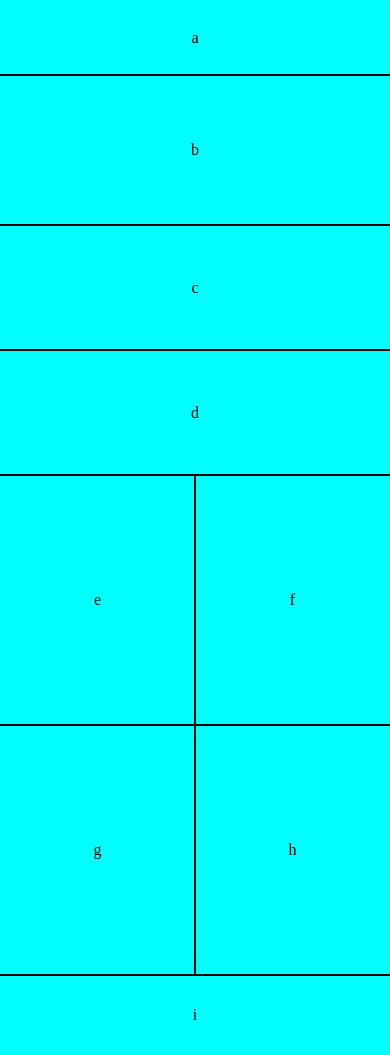
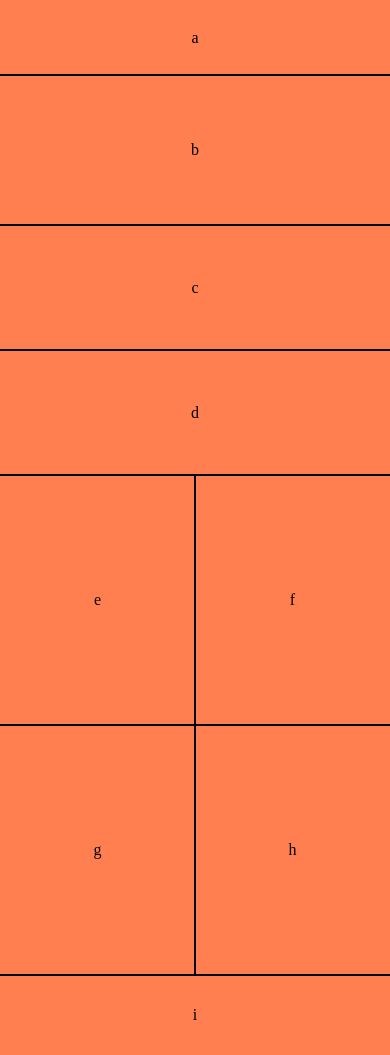
Before and after one commit to mgalush/RWD-Practice, a plain HTML site: page index.html in a window 390 px wide. Drawn offline with Linux system fonts and the light colour scheme.

Commit message:
third background color on media query

```diff
--- a/styles/base.css
+++ b/styles/base.css
@@ -10,8 +10,16 @@ div {
   outline: solid 1px black;
 }
 
-@media (min-width: 768px) {
+/* tablet */
+@media (max-width: 768px) and (min-width: 480px) {
   body {
     background-color: pink;
   }
 }
+
+/* phone */
+@media (max-width: 479px) {
+  body {
+    background-color: coral;
+  }
+}
--- a/styles/layout.css
+++ b/styles/layout.css
@@ -1,3 +1,4 @@
+
 @media (max-width: 767px) {
   body {
     width: 100vw;
```
